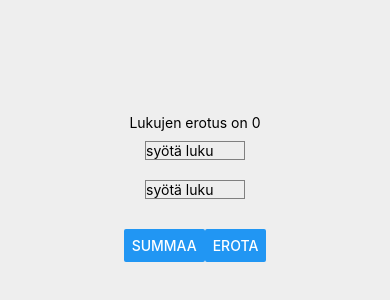
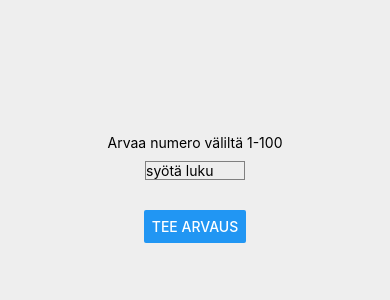
Before and after one commit to jpsirvio/MOT16-osoitekirja, a React Native app: screen / in a window 390 px wide. Shown: the part 224-524 px from the top of the page. Built offline with nearby package versions, Linux system fonts and the light colour scheme.

Commit message:
Tehtävä 2

```diff
--- a/App.js
+++ b/App.js
@@ -3,44 +3,41 @@ import { StyleSheet, Text, View, Platform, TextInput, Button, Alert } from 'reac
 import React, { useState, useEffect } from 'react'
 
 export default function App() {
-  const [first, setFirst] = useState('');
-  const [second, setSecond] = useState('');
-  const [sum, setSum] = useState(0);
+  const [random, setRandom] = useState(Math.floor(Math.random() * 100) + 1);
+  const [test, setTest] = useState('');
   const [diff, setDiff] = useState(0);
-  const [output, setOutput] = useState('');
+  const [counter, setCounter] = useState(0);
+  const [output, setOutput] = useState('Arvaa numero väliltä 1-100');
 
   useEffect(() => {
-    setOutput('Lukujen summa on ' + sum);
-    setFirst('');
-    setSecond('');
-  }, [sum]);
-
-  useEffect(() => {
-    setOutput('Lukujen erotus on ' + diff);
-    setFirst('');
-    setSecond('');
+    if (diff == 0 && counter == 0) {
+      setOutput('Arvaa numero väliltä 1-100');
+    } else if( diff > 0 ) {
+      setOutput('Your guess is ' + test + ' too high');
+    } else if ( diff < 0 ) {
+      setOutput('Your guess is ' + test + ' too low');
+    } else if ( diff == 0 && counter > 0) {
+      setOutput('');
+      Alert.alert('You guessed the number in ' + counter + ' guesses')
+      setCounter(0)
+      setOutput('Arvaa numero väliltä 1-100');
+      setRandom(Math.floor(Math.random() * 100) + 1)
+    }
   }, [diff]);
 
-  const plusPressed = () => {
-    setSum(parseInt(first) + parseInt(second));
+  const buttonPressed = () => {
+    setCounter(counter+1);
+    setDiff(parseInt(test) - random);
   };
-
-  const minusPressed = () => {
-    setDiff(parseInt(first) - parseInt(second));
-  };
-
 
   return (
     <View style={styles.container}>
 
       <Text>{output}</Text>
-      <TextInput style={styles.input} keyboardType='numeric' onChangeText={first => setFirst(first)} value={first} placeholder='syötä luku' />
-      <TextInput style={styles.input} keyboardType='numeric' onChangeText={second => setSecond(second)} value={second} placeholder='syötä luku' />
+      <TextInput style={styles.input} keyboardType='numeric' onChangeText={test => setTest(test)} value={test} placeholder='syötä luku' />
       <View style={styles.button}>
-        <Button onPress={plusPressed} title='summaa' />
-        <Button onPress={minusPressed} title='erota' />
+        <Button onPress={buttonPressed} title='Tee arvaus' />
       </View>
-
       <StatusBar style="auto" />
     </View>
   );
```
